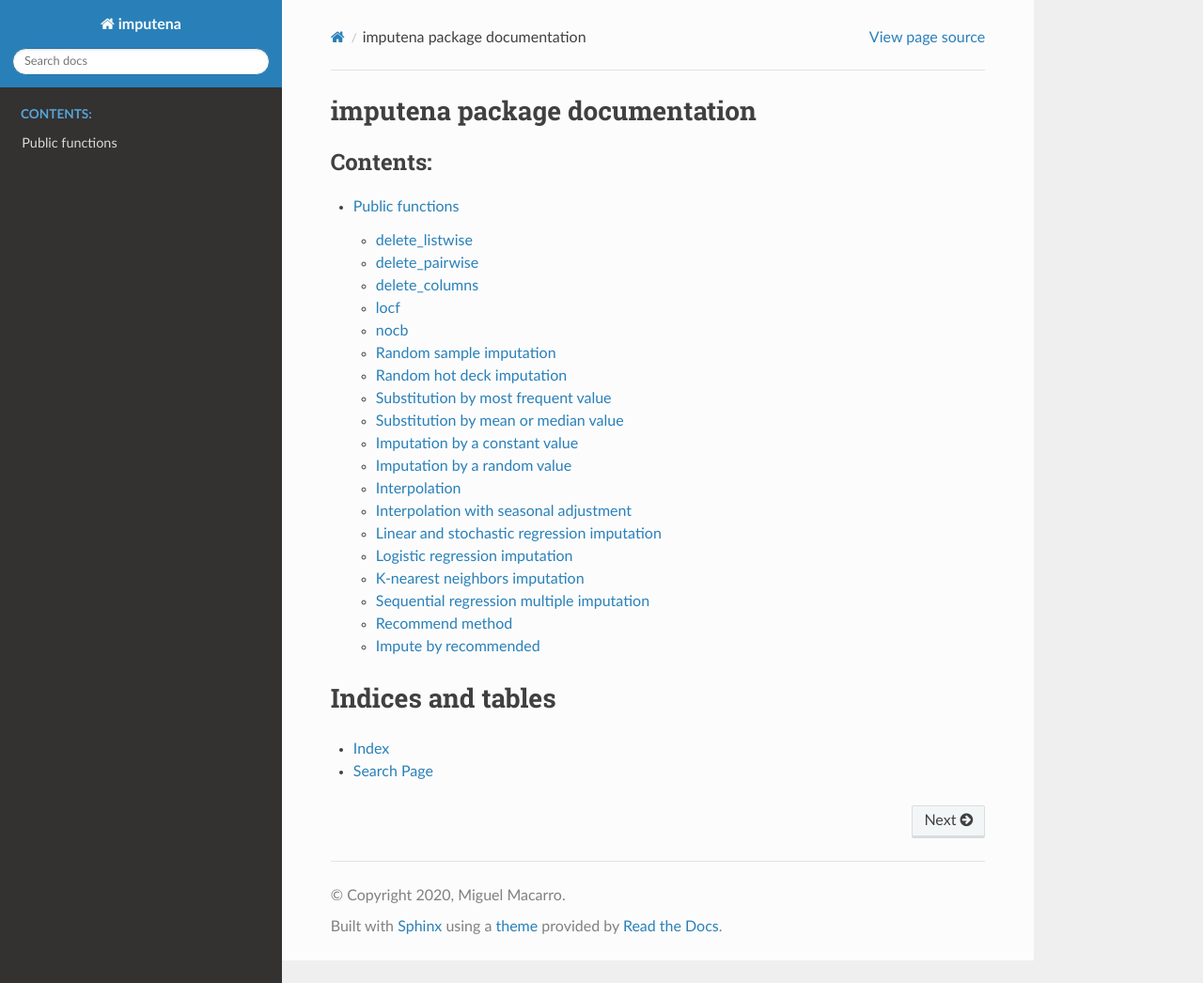
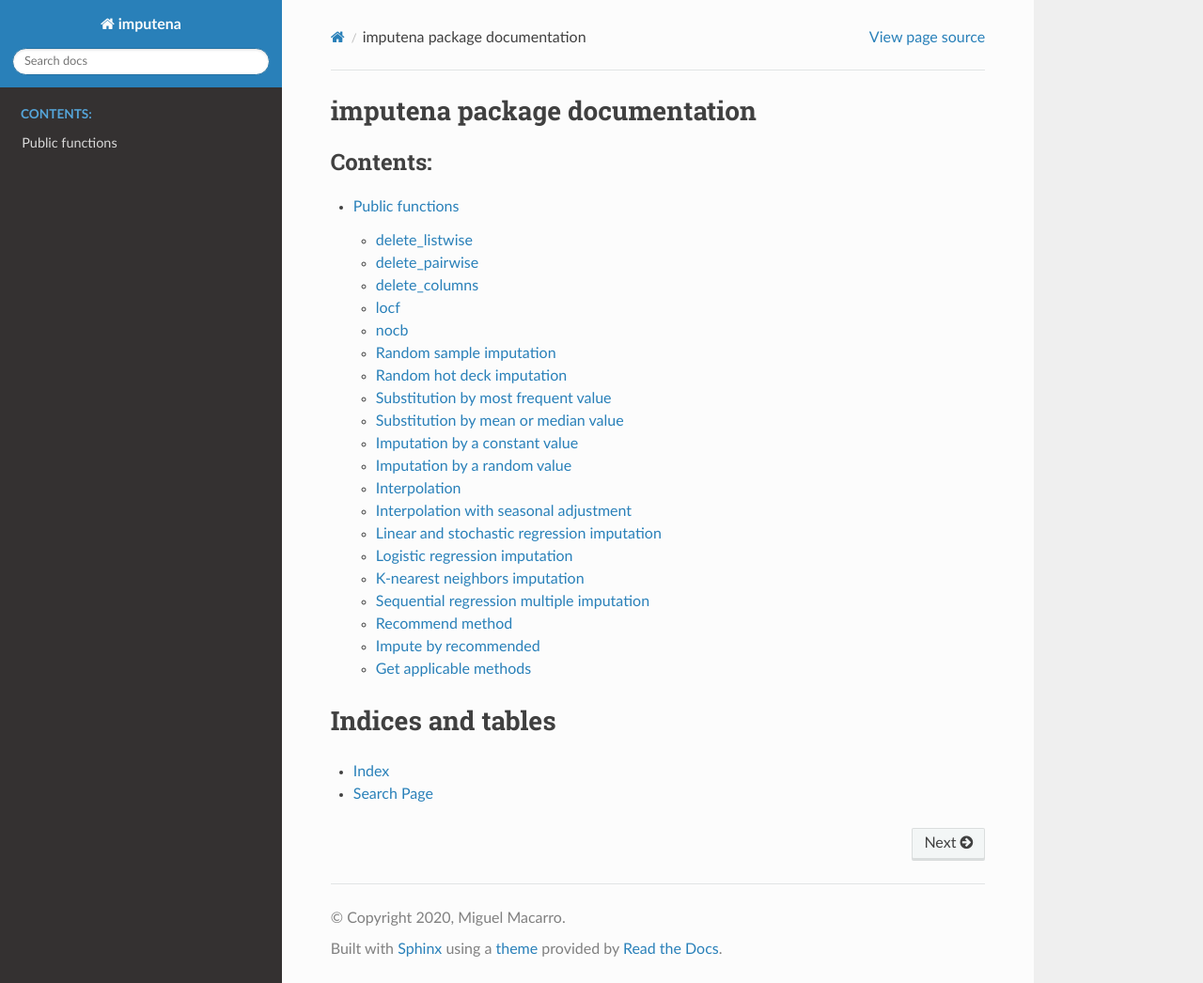
Before and after one commit to macarro/imputena, a Sphinx documentation site: the page built from docs/source/index.rst, in a window 1280 px wide and 1046 px high. Shown: the whole window at 94% size. Built offline with Sphinx 7.4.7 and the Read the Docs theme 2.0.0, drawn with Linux system fonts in a browser that asks for light colours.

Commit message:
Added get applicable methods to sphinx doc

```diff
--- a/docs/source/functions.rst
+++ b/docs/source/functions.rst
@@ -76,3 +76,7 @@ Recommend method
 Impute by recommended
 ---------------------
 .. autofunction:: imputena.impute_by_recommended
+
+Get applicable methods
+----------------------
+.. autofunction:: imputena.get_applicable_methods
```
